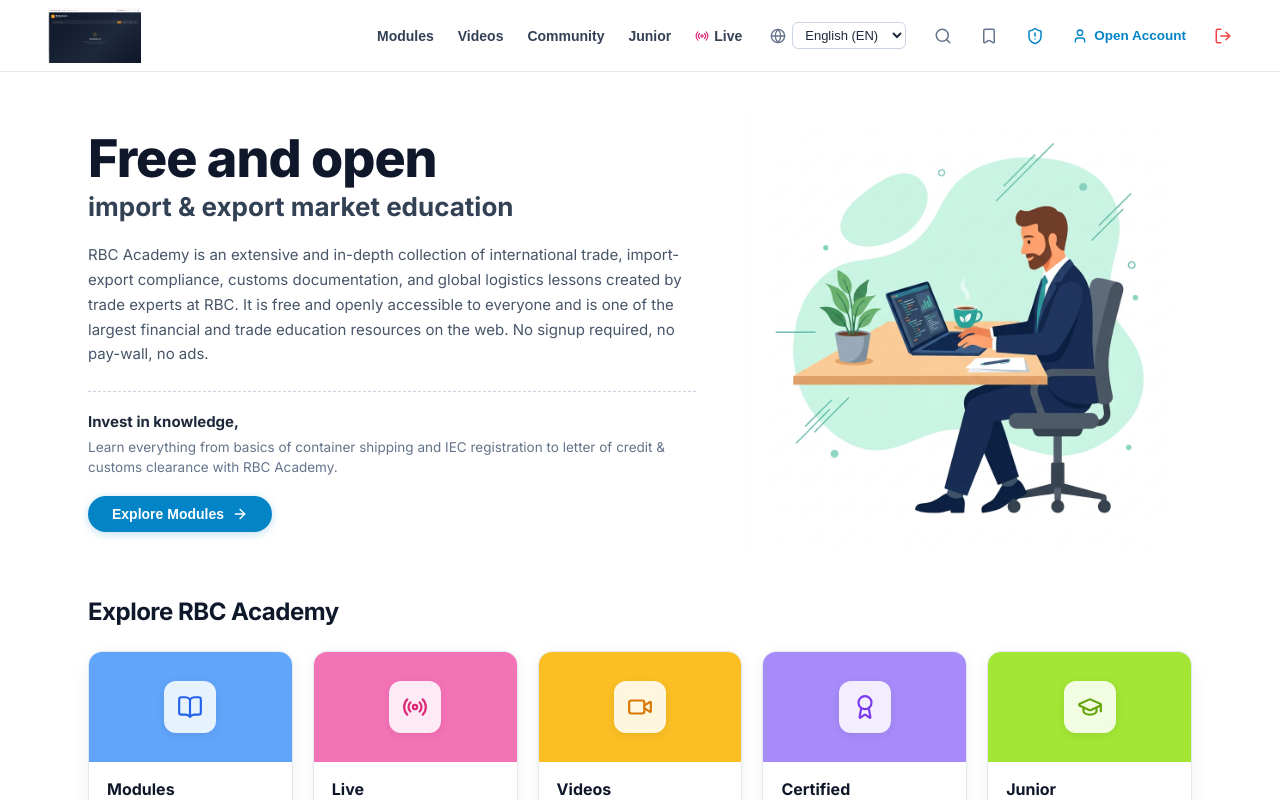
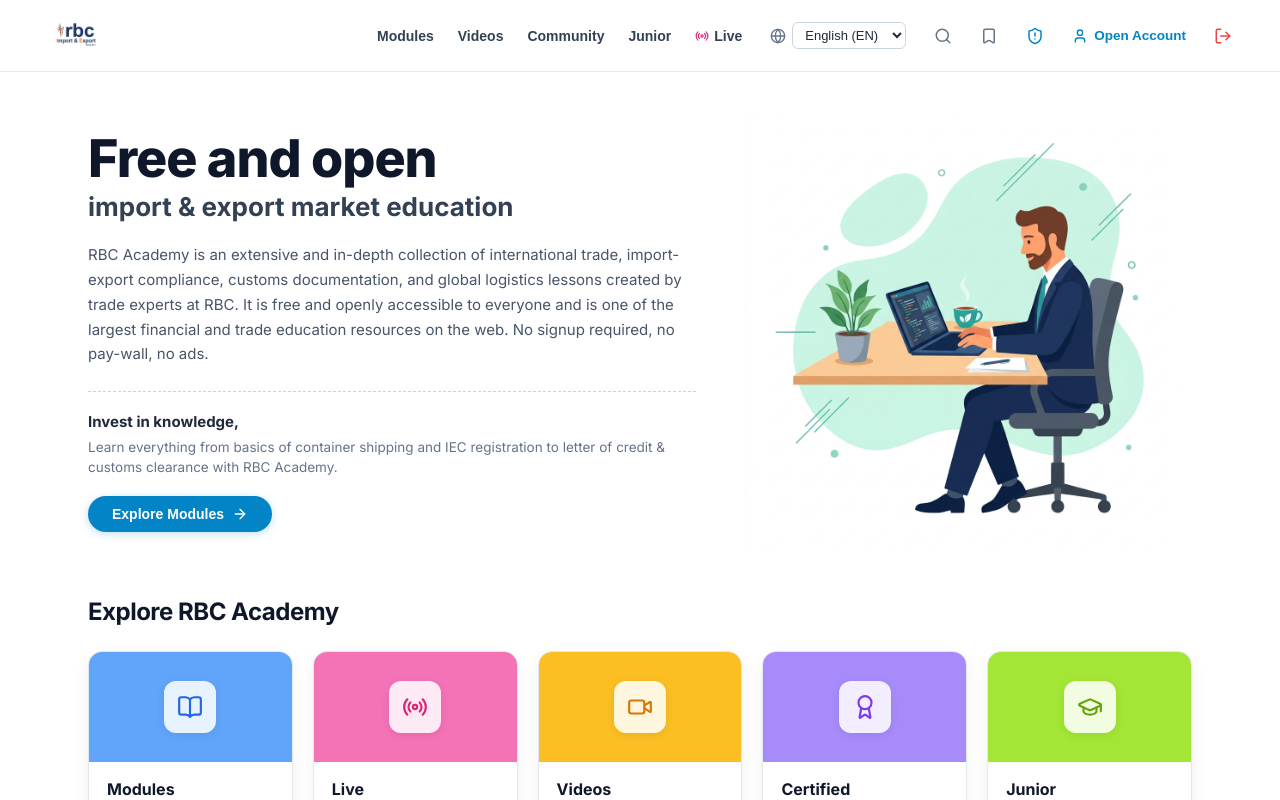
Before and after one commit to rbcimportandexport/EQUCATIONSYSTEM, a React (Vite) app: page / in a window 1280 px wide. Built offline with nearby package versions, Linux system fonts and the light colour scheme; no server answers; a web font is replaced by a local one.

Commit message:
fix: Use src/assets/logo_emblem.png logo in top header

```diff
--- a/src/components/TopAppBar.tsx
+++ b/src/components/TopAppBar.tsx
@@ -1,6 +1,7 @@
 import React from 'react';
 import { useApp } from '../context/AppContext';
 import { Search, Bookmark, User, ShieldAlert, Globe, Radio, LogOut } from 'lucide-react';
+import logoEmblem from '../assets/logo_emblem.png';
 
 interface TopAppBarProps {
   onMenuClick?: () => void;
@@ -23,7 +24,7 @@ export const TopAppBar: React.FC<TopAppBarProps> = ({ onLogout }) => {
         className="top-bar-brand-box"
         onClick={() => setActiveView('Dashboard')}
       >
-        <img src="/logo_full.png" alt="RBC Import & Export Logo" className="top-bar-logo-img" style={{ height: '56px', width: 'auto', objectFit: 'contain' }} />
+        <img src={logoEmblem} alt="RBC Logo" className="top-bar-logo-img" style={{ height: '56px', width: 'auto', objectFit: 'contain' }} />
       </div>
 
       {/* Nav Links & Tools */}
```
